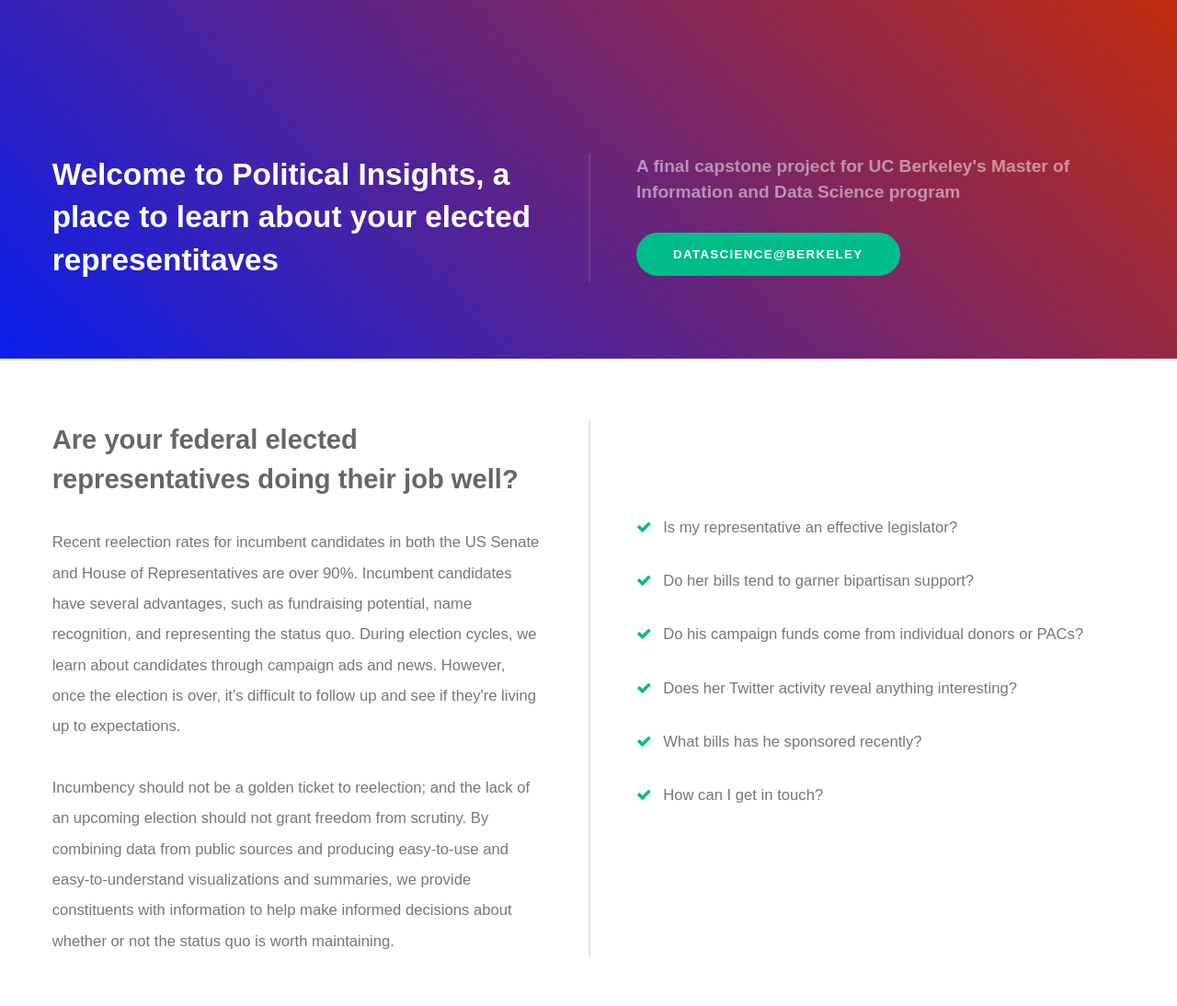
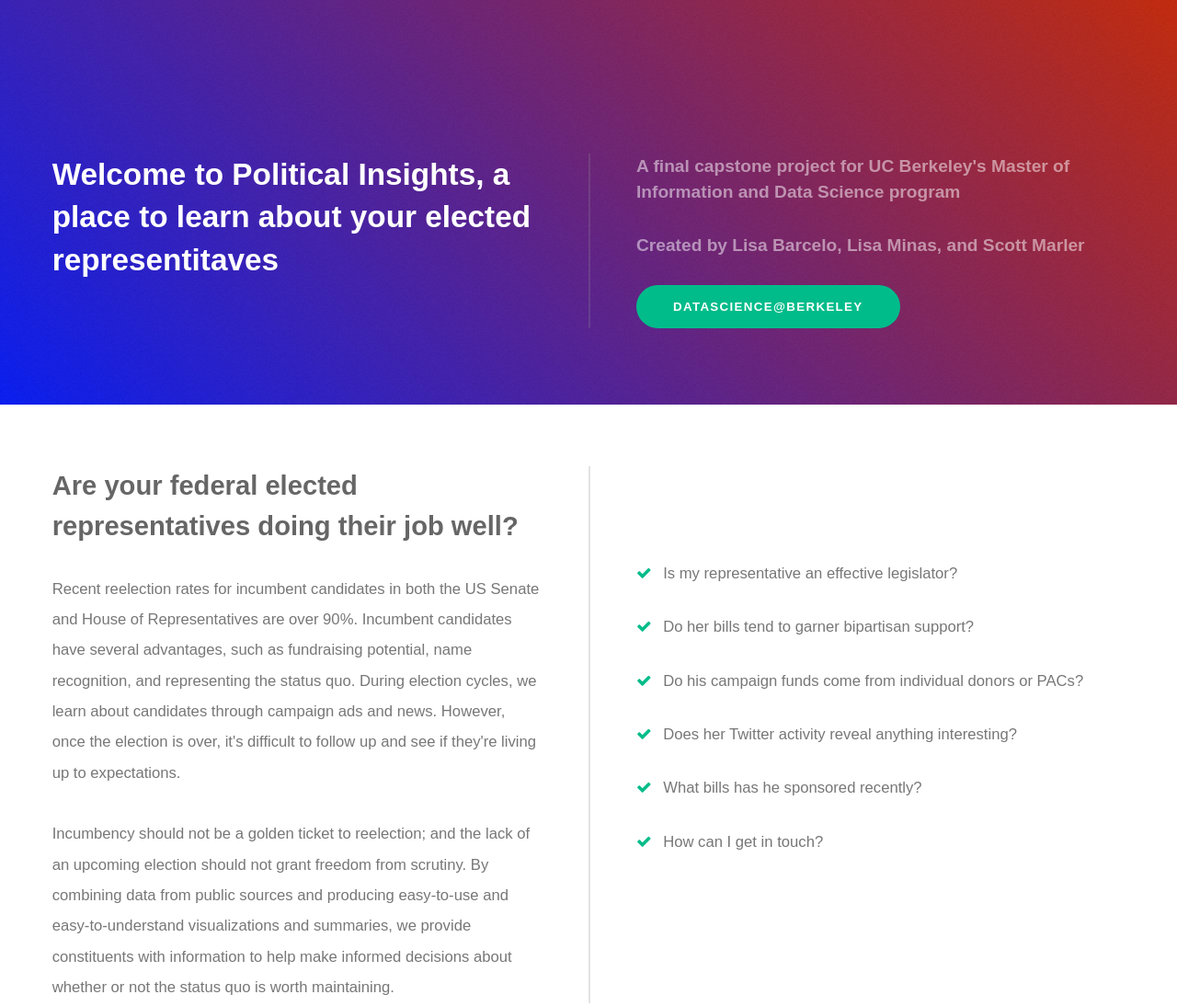
Before and after one commit to scottmarler/politicalinsights, a plain HTML site: page index.html in a window 1280 px wide. Shown: the top 1094 px of the page at 92% size. Drawn offline with Linux system fonts and the light colour scheme.

Commit message:
Added by-line

```diff
--- a/index.html
+++ b/index.html
@@ -23,6 +23,7 @@
 					</section>
 					<section>
 						<p>A final capstone project for UC Berkeley's Master of Information and Data Science program</p>
+                        <p>Created by Lisa Barcelo, Lisa Minas, and Scott Marler</p>
 						<ul class="actions">
 							<li><a target="_blank" href="https://datascience.berkeley.edu/" class="button special">datascience@berkeley</a></li>
 						</ul>
```
